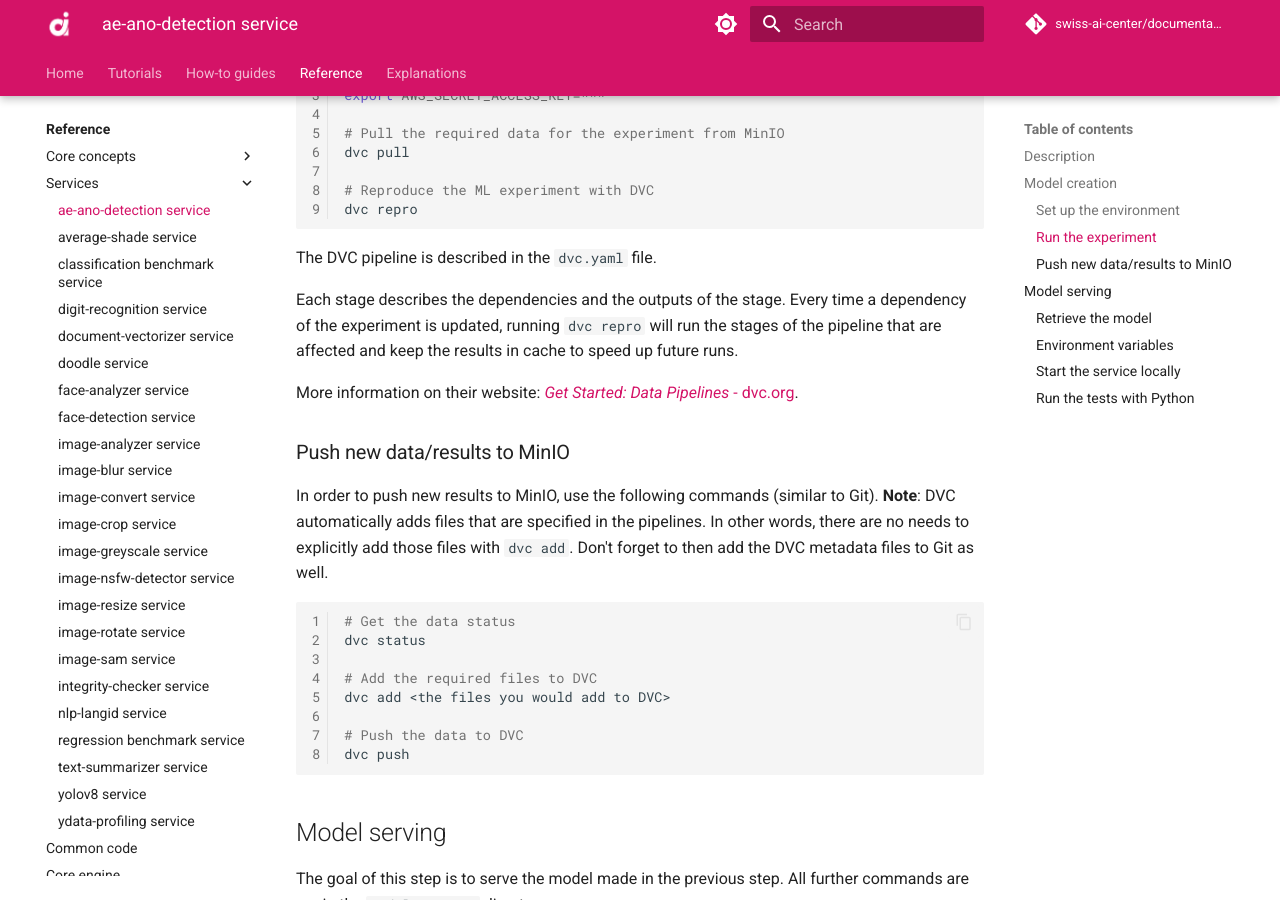
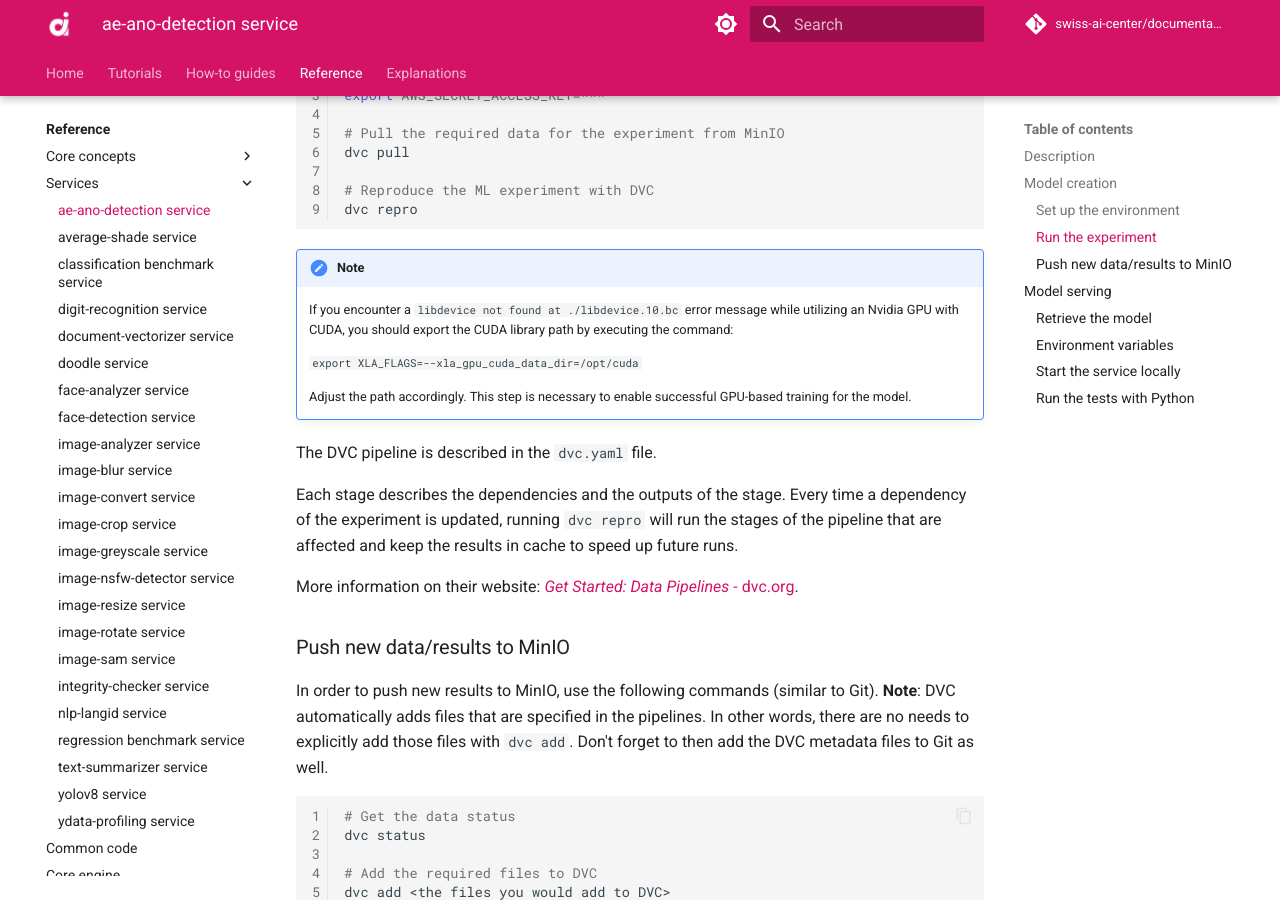
Before and after one commit to swiss-ai-center/documentation, an MkDocs documentation site: the page built from docs/reference/services/ae-ano-detection.md, in a window 1280 px wide and 900 px high, scrolled down 1388 px. Built offline with MkDocs 1.6.1 and Material for MkDocs 9.7.7, drawn with Linux system fonts in a browser that asks for light colours; comment, search, counter and statistics services are not loaded.

Commit message:
Add CUDA export path note for services that train a model

````diff
--- a/docs/reference/services/ae-ano-detection.md
+++ b/docs/reference/services/ae-ano-detection.md
@@ -61,6 +61,17 @@ dvc pull
 # Reproduce the ML experiment with DVC
 dvc repro
 ```
+
+!!! note
+
+    If you encounter a `libdevice not found at ./libdevice.10.bc` error message
+    while utilizing an Nvidia GPU with CUDA, you should export the CUDA library
+    path by executing the command:
+
+    `export XLA_FLAGS=--xla_gpu_cuda_data_dir=/opt/cuda`
+
+    Adjust the path accordingly. This step is necessary to enable successful
+    GPU-based training for the model.
 
 The DVC pipeline is described in the `dvc.yaml` file.
 
--- a/docs/reference/services/digit-recognition.md
+++ b/docs/reference/services/digit-recognition.md
@@ -64,6 +64,17 @@ dvc pull
 # Reproduce the ML experiment with DVC
 dvc repro
 ```
+
+!!! note
+
+    If you encounter a `libdevice not found at ./libdevice.10.bc` error message
+    while utilizing an Nvidia GPU with CUDA, you should export the CUDA library
+    path by executing the command:
+
+    `export XLA_FLAGS=--xla_gpu_cuda_data_dir=/opt/cuda`
+
+    Adjust the path accordingly. This step is necessary to enable successful
+    GPU-based training for the model.
 
 The DVC pipeline is described in the `dvc.yaml` file.
 
````
